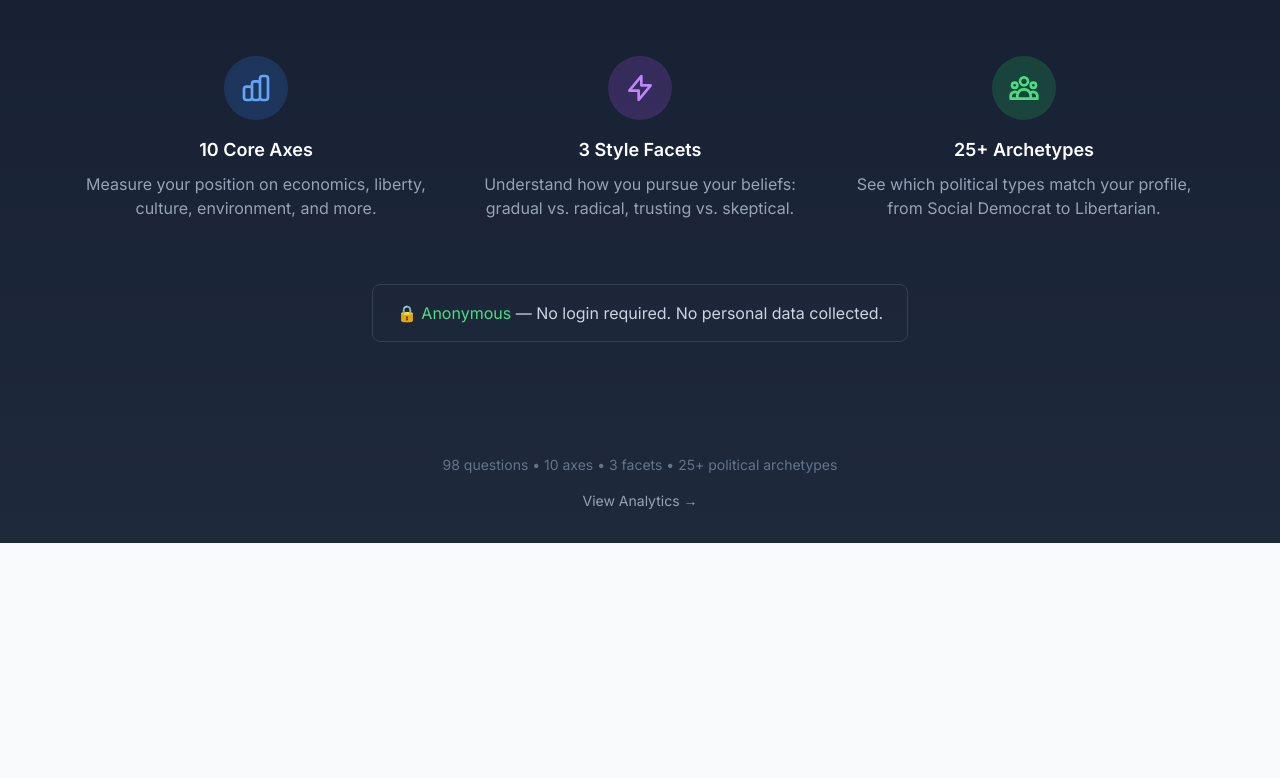
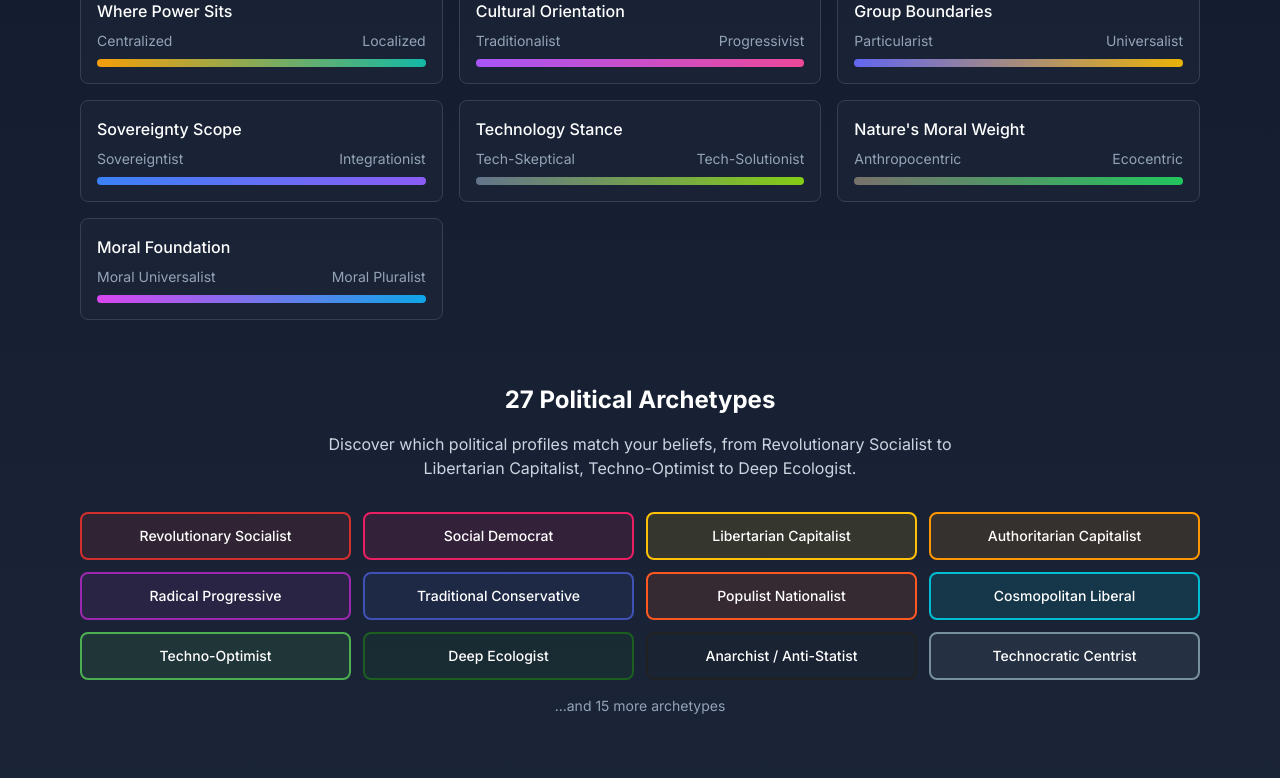
Before and after one commit to Oliver16/tenaxes, a Next.js app: page / in a window 1280 px wide. Shown: the part 700-1478 px from the top of the page. Before the commit the page ends 1243 px from the top, so only its background shows below. Built offline with nearby package versions, Linux system fonts and the light colour scheme.

Commit message:
Update homepage to show all 10 axes and 27 archetypes
- Added all 10 core axes (previously only showed 6)
- Added new section showcasing 27 political archetypes
- Updated feature descriptions to clarify facets vs archetypes
- Updated intro and footer text with accurate counts

```diff
--- a/src/app/page.tsx
+++ b/src/app/page.tsx
@@ -14,7 +14,7 @@ export default function Home() {
           </h1>
           <p className="text-xl text-slate-300 max-w-2xl mx-auto mb-8">
             Go beyond left vs. right. Discover your political profile across 10 core
-            dimensions and 3 behavioral facets with our 98-question assessment.
+            dimensions, 3 behavioral facets, and 27 political archetypes with our 98-question assessment.
           </p>
           <Link
             href="/survey"
@@ -26,7 +26,9 @@ export default function Home() {
         </div>
 
         {/* Axes Preview */}
-        <div className="grid md:grid-cols-2 lg:grid-cols-3 gap-4 mb-16">
+        <div className="mb-16">
+          <h2 className="text-2xl font-bold text-white text-center mb-8">10 Core Axes</h2>
+          <div className="grid md:grid-cols-2 lg:grid-cols-3 gap-4">
             {[
               { name: 'Economic Control', left: 'State-Directed', right: 'Market-Directed', color: 'from-red-500 to-green-500' },
               { name: 'Economic Equality', left: 'Redistributionist', right: 'Property Rights', color: 'from-rose-500 to-emerald-500' },
@@ -34,6 +36,10 @@ export default function Home() {
               { name: 'Where Power Sits', left: 'Centralized', right: 'Localized', color: 'from-amber-500 to-teal-500' },
               { name: 'Cultural Orientation', left: 'Traditionalist', right: 'Progressivist', color: 'from-purple-500 to-pink-500' },
               { name: 'Group Boundaries', left: 'Particularist', right: 'Universalist', color: 'from-indigo-500 to-yellow-500' },
+              { name: 'Sovereignty Scope', left: 'Sovereigntist', right: 'Integrationist', color: 'from-blue-500 to-violet-500' },
+              { name: 'Technology Stance', left: 'Tech-Skeptical', right: 'Tech-Solutionist', color: 'from-slate-500 to-lime-500' },
+              { name: 'Nature\'s Moral Weight', left: 'Anthropocentric', right: 'Ecocentric', color: 'from-stone-500 to-green-500' },
+              { name: 'Moral Foundation', left: 'Moral Universalist', right: 'Moral Pluralist', color: 'from-fuchsia-500 to-sky-500' },
             ].map((axis) => (
               <div key={axis.name} className="bg-slate-800/50 rounded-lg p-4 border border-slate-700">
                 <h3 className="text-white font-medium mb-2">{axis.name}</h3>
@@ -44,6 +50,44 @@ export default function Home() {
                 <div className={`h-2 rounded-full bg-gradient-to-r ${axis.color}`} />
               </div>
             ))}
+          </div>
+        </div>
+
+        {/* Flavor Archetypes Preview */}
+        <div className="mb-16">
+          <h2 className="text-2xl font-bold text-white text-center mb-4">27 Political Archetypes</h2>
+          <p className="text-slate-300 text-center mb-8 max-w-2xl mx-auto">
+            Discover which political profiles match your beliefs, from Revolutionary Socialist to Libertarian Capitalist,
+            Techno-Optimist to Deep Ecologist.
+          </p>
+          <div className="grid md:grid-cols-2 lg:grid-cols-4 gap-3">
+            {[
+              { name: 'Revolutionary Socialist', color: '#D32F2F' },
+              { name: 'Social Democrat', color: '#E91E63' },
+              { name: 'Libertarian Capitalist', color: '#FFC107' },
+              { name: 'Authoritarian Capitalist', color: '#FF9800' },
+              { name: 'Radical Progressive', color: '#9C27B0' },
+              { name: 'Traditional Conservative', color: '#3F51B5' },
+              { name: 'Populist Nationalist', color: '#FF5722' },
+              { name: 'Cosmopolitan Liberal', color: '#00BCD4' },
+              { name: 'Techno-Optimist', color: '#4CAF50' },
+              { name: 'Deep Ecologist', color: '#1B5E20' },
+              { name: 'Anarchist / Anti-Statist', color: '#212121' },
+              { name: 'Technocratic Centrist', color: '#78909C' },
+            ].map((flavor) => (
+              <div
+                key={flavor.name}
+                className="rounded-lg p-3 text-center text-sm font-medium text-white border-2"
+                style={{
+                  backgroundColor: `${flavor.color}20`,
+                  borderColor: flavor.color
+                }}
+              >
+                {flavor.name}
+              </div>
+            ))}
+          </div>
+          <p className="text-slate-400 text-center mt-4 text-sm">...and 15 more archetypes</p>
         </div>
 
         {/* Features */}
@@ -65,9 +109,9 @@ export default function Home() {
                 <path strokeLinecap="round" strokeLinejoin="round" strokeWidth={2} d="M13 10V3L4 14h7v7l9-11h-7z" />
               </svg>
             </div>
-            <h3 className="text-white font-semibold text-lg mb-2">3 Style Facets</h3>
+            <h3 className="text-white font-semibold text-lg mb-2">3 Behavioral Facets</h3>
             <p className="text-slate-400">
-              Understand how you pursue your beliefs: gradual vs. radical, trusting vs. skeptical.
+              Understand how you pursue your beliefs: Change Strategy, Institutional Trust, and Justice Style.
             </p>
           </div>
           <div className="text-center">
@@ -76,9 +120,9 @@ export default function Home() {
                 <path strokeLinecap="round" strokeLinejoin="round" strokeWidth={2} d="M17 20h5v-2a3 3 0 00-5.356-1.857M17 20H7m10 0v-2c0-.656-.126-1.283-.356-1.857M7 20H2v-2a3 3 0 015.356-1.857M7 20v-2c0-.656.126-1.283.356-1.857m0 0a5.002 5.002 0 019.288 0M15 7a3 3 0 11-6 0 3 3 0 016 0zm6 3a2 2 0 11-4 0 2 2 0 014 0zM7 10a2 2 0 11-4 0 2 2 0 014 0z" />
               </svg>
             </div>
-            <h3 className="text-white font-semibold text-lg mb-2">25+ Archetypes</h3>
+            <h3 className="text-white font-semibold text-lg mb-2">27 Political Archetypes</h3>
             <p className="text-slate-400">
-              See which political types match your profile, from Social Democrat to Libertarian.
+              Match your profile to political types from Revolutionary Socialist to Technocratic Centrist.
             </p>
           </div>
         </div>
@@ -96,7 +140,7 @@ export default function Home() {
       {/* Footer */}
       <footer className="border-t border-slate-800 py-8">
         <div className="max-w-6xl mx-auto px-4 text-center text-slate-500 text-sm">
-          <p>98 questions • 10 axes • 3 facets • 25+ political archetypes</p>
+          <p>98 questions • 10 core axes • 3 behavioral facets • 27 political archetypes</p>
           <div className="mt-4">
             <a href="/admin" className="text-slate-400 hover:text-slate-300">
               View Analytics →
```
Lines whose indentation alone changed are shown as unchanged.
